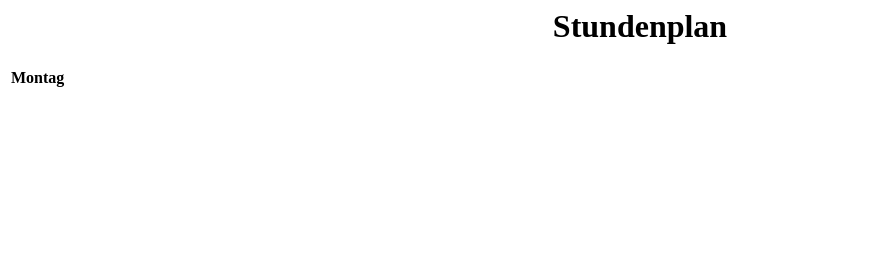
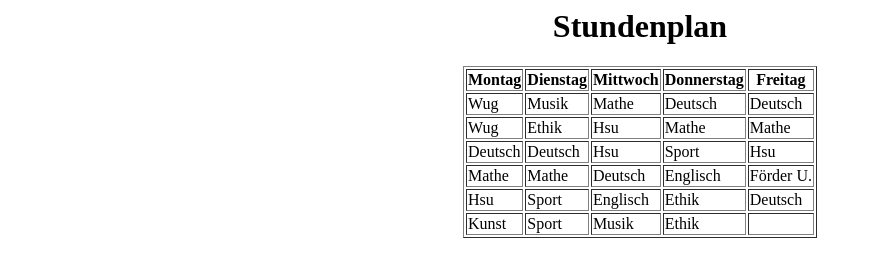
Before and after one commit to michael-davlet/michael-davlet.github.io, a plain HTML site: page stundenplan.html in a window 1280 px wide. Shown: the whole page, without its empty margins (0-869 px from the left). Drawn offline with Linux system fonts and the light colour scheme.

Commit message:
Update stundenplan.html

```diff
--- a/stundenplan.html
+++ b/stundenplan.html
@@ -1,19 +1,66 @@
 <html>
+
   <head>
     <title>
       Stundenplan
     </title>
   </head>
+
   <body>
     <h1 align="center">
       Stundenplan
     </h1>
-<table>
+    <table border="1" Align="center">
       <tr>
         <th>
           Montag
         </th>
+        <th>Dienstag</th>
+        <th>Mittwoch</th>
+        <th>Donnerstag</th>
+        <th>Freitag</th>
       </tr>
+      <tr>
+        <td>Wug</td>
+        <td>Musik</td>
+        <td>Mathe</td>
+        <td>Deutsch</td>
+        <td>Deutsch</td>
+      </tr>
+      <tr>
+        <td>Wug</td>
+        <td>Ethik</td>
+        <td>Hsu</td>
+        <td>Mathe</td>
+        <td>Mathe</td>
+      </tr>
+      <tr>
+        <td>Deutsch</td>
+        <td>Deutsch</td>
+        <td>Hsu</td>
+        <td>Sport</td>
+        <td>Hsu</td>
+      </tr>
+      <tr>
+        <td>Mathe</td>
+        <td>Mathe</td>
+        <td>Deutsch</td>
+        <td>Englisch</td>
+        <td>Förder U.</td>
+      </tr>
+      <tr>
+        <td>Hsu</td>
+        <td>Sport</td>
+        <td>Englisch</td>
+        <td>Ethik</td>
+        <td>Deutsch</td>
+      </tr>
+      <td>Kunst</td>
+      <td>Sport</td>
+      <td>Musik</td>
+      <td>Ethik</td>
+      <td> </td>
+
     </table>
 
 
@@ -21,6 +68,6 @@ Stundenplan
 
 
 
+  </body>
 
-</body>
 </html>
```
Lines whose indentation alone changed are shown as unchanged.
